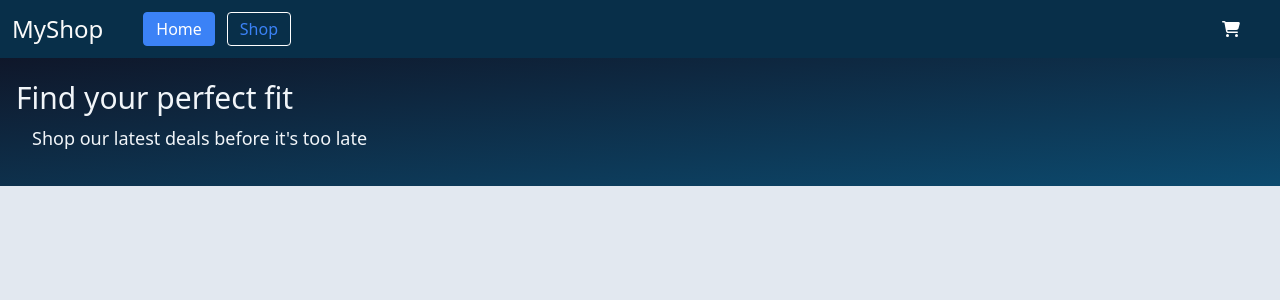
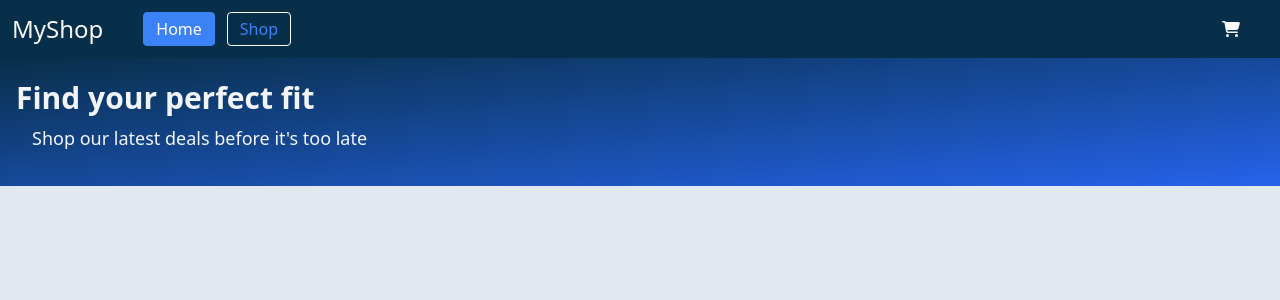
Before and after one commit to ryleedwards/odin-shopping-cart, a React (Vite) app: page /shop in a window 1280 px wide. Shown: the top 300 px of the page. Built offline with nearby package versions, Linux system fonts and the light colour scheme.

Commit message:
Adjust landing banner color

```diff
--- a/src/pages/ShopPage.jsx
+++ b/src/pages/ShopPage.jsx
@@ -7,8 +7,8 @@ const ShopPage = () => {
     <>
       <Navbar />
       <main className='h-screen bg-slate-200'>
-        <div className='flex h-32 flex-col justify-center bg-gradient-to-br from-slate-900 to-sky-900 pb-5 text-slate-100'>
-          <h2 className='px-4 py-2 text-3xl'>{bigText}</h2>
+        <div className='flex h-32 flex-col justify-center bg-gradient-to-br from-sky-950 to-blue-600 pb-5 text-slate-100'>
+          <h2 className='px-4 py-2 text-3xl font-bold'>{bigText}</h2>
           <h3 className='px-8 text-lg'>{smallText}</h3>
         </div>
       </main>
```
